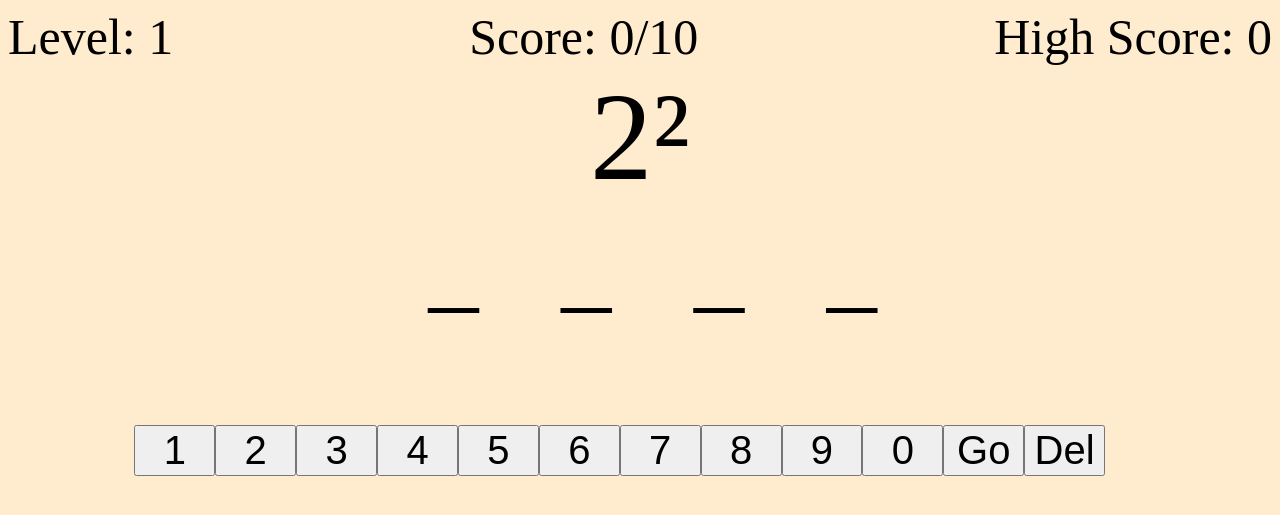
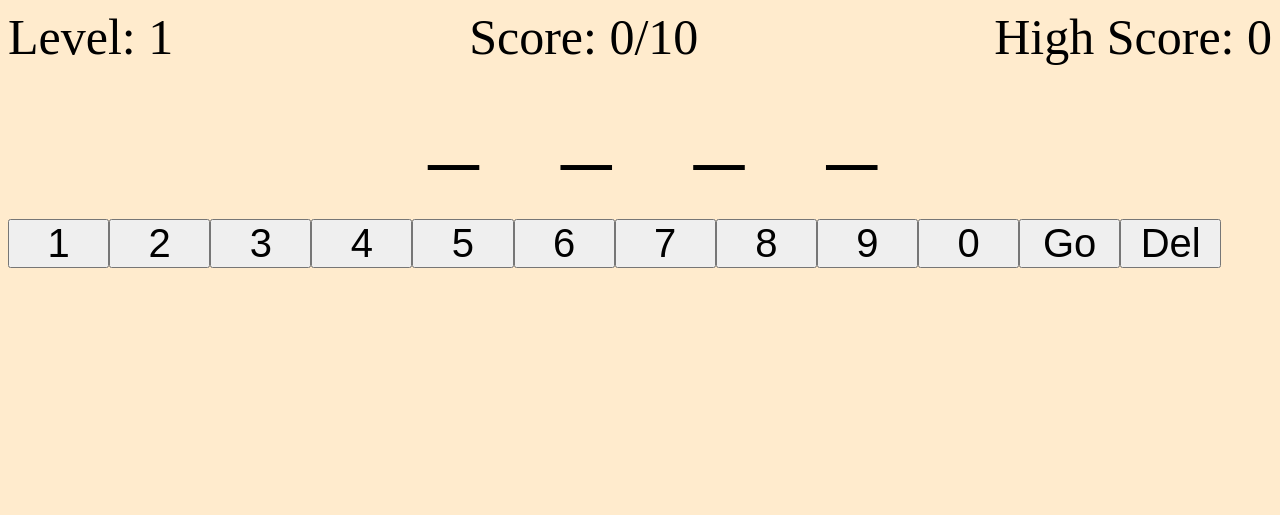
Before and after one commit to isaiahzimmerman/risaiah, a PHP site: page /squaresgame/ in a window 1280 px wide. Shown: the top 515 px of the page. Run offline with PHP 8.4, Linux system fonts and the light colour scheme.

Commit message:
main.js update index.html update interface.css update

```diff
--- a/squaresgame/index.html
+++ b/squaresgame/index.html
@@ -6,7 +6,7 @@
         <title>Squares Game</title>
     </head>
     <body onload="play(1)">
-        <div class=‘gameCo ntainer’>
+        <div class=‘gameContainer’>
             <p id='level' class='level'>Level: 1</p>
             <p id='highScore' class='highScore'>High Score: 0</p>
             <p id='score' class='score'>Score: 0/10</p>
@@ -30,7 +30,8 @@
                 <button class='key' onclick="updateField(9,'num')">9</button>
                 <button class='key' onclick="updateField(0,'num')">0</button>
                 <button class='key' onclick="updateField('Enter','not')">Go</button>
-                <button class='key' onclick="updateField('Backspace','not')">Del</button>
+                <button class='key' onclick="updateField('Backspace','not')">Del</
+                button>
             </div>
         </div>
     </body>
--- a/squaresgame/interface.css
+++ b/squaresgame/interface.css
@@ -41,12 +41,16 @@
 }
 
 .keyboard {
-    margin: 10% 10% 10% 10%;
+    padding-top: 5%;
 }
 
 .key {
+    margin: 0;
+    padding: 0;
     text-align: center;
+    display: inline-block;
     width: 8%;
+    height: auto;
     float: left;
     font-size: 40px;
 }
--- a/squaresgame/main.js
+++ b/squaresgame/main.js
@@ -24,7 +24,7 @@
 
 document.addEventListener('keydown', function (event) {
     console.log(event.key)
-    if(!isNaN(event.key/1)) {
+    if(!isNaN(event.key/1) and event.key != '') {
         updateField(event.key, 'num')
     } else if(event.key === 'Enter' || event.key === 'Backspace') {
         updateField(event.key, 'not')
```
